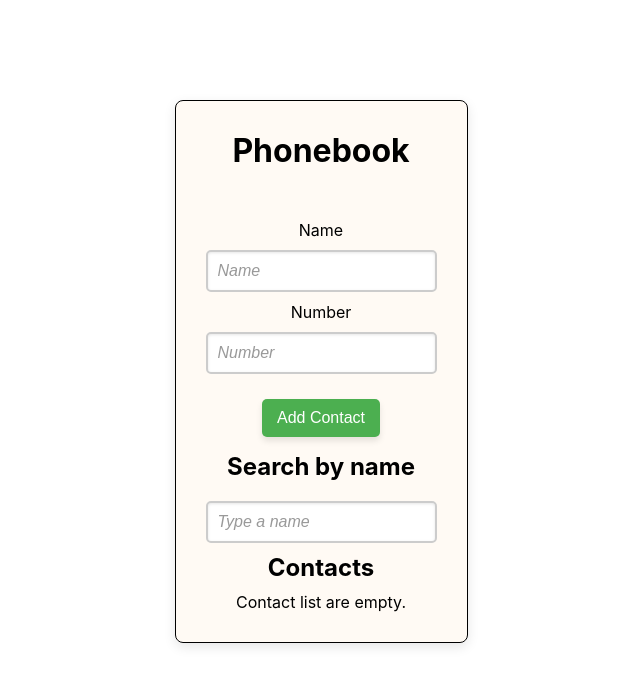
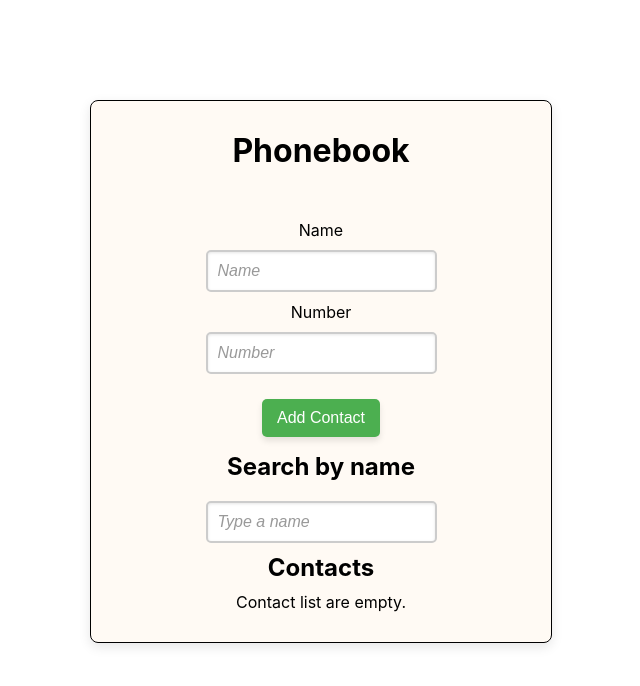
Before and after one commit to reutmihai/goit-react-hw-03-phonebook, a React (Create React App) app: page / in a window 1280 px wide. Shown: the top 686 px of the page, without its empty margins (319-959 px from the left). Built offline with nearby package versions, Linux system fonts and the light colour scheme.

Commit message:
Update App.module.css

```diff
--- a/src/components/App.module.css
+++ b/src/components/App.module.css
@@ -1,4 +1,5 @@
 .container {
+  min-width: 400px;
   background-color: rgba(255, 228, 196, 0.182);
   text-align: center;
   display: flex;
```
